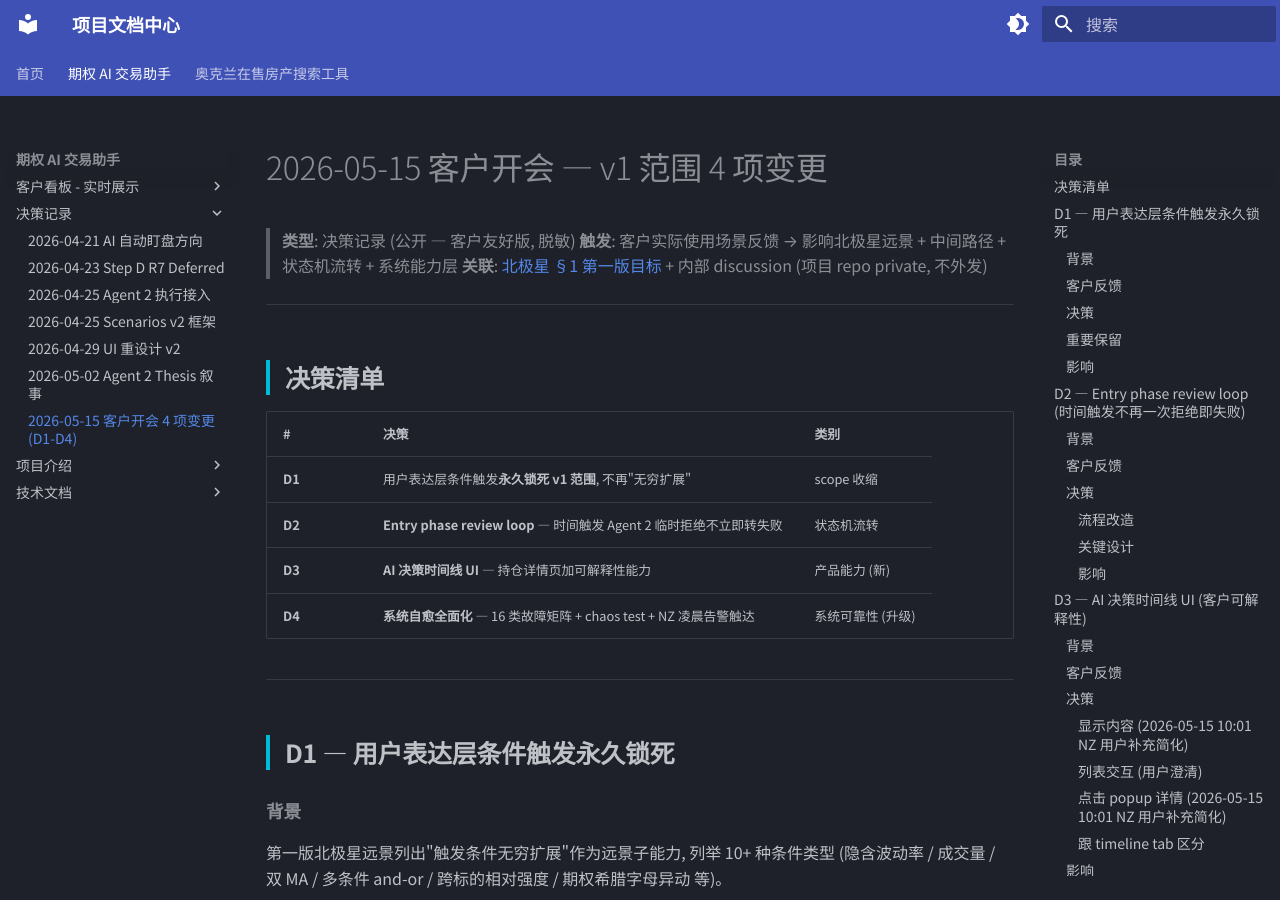
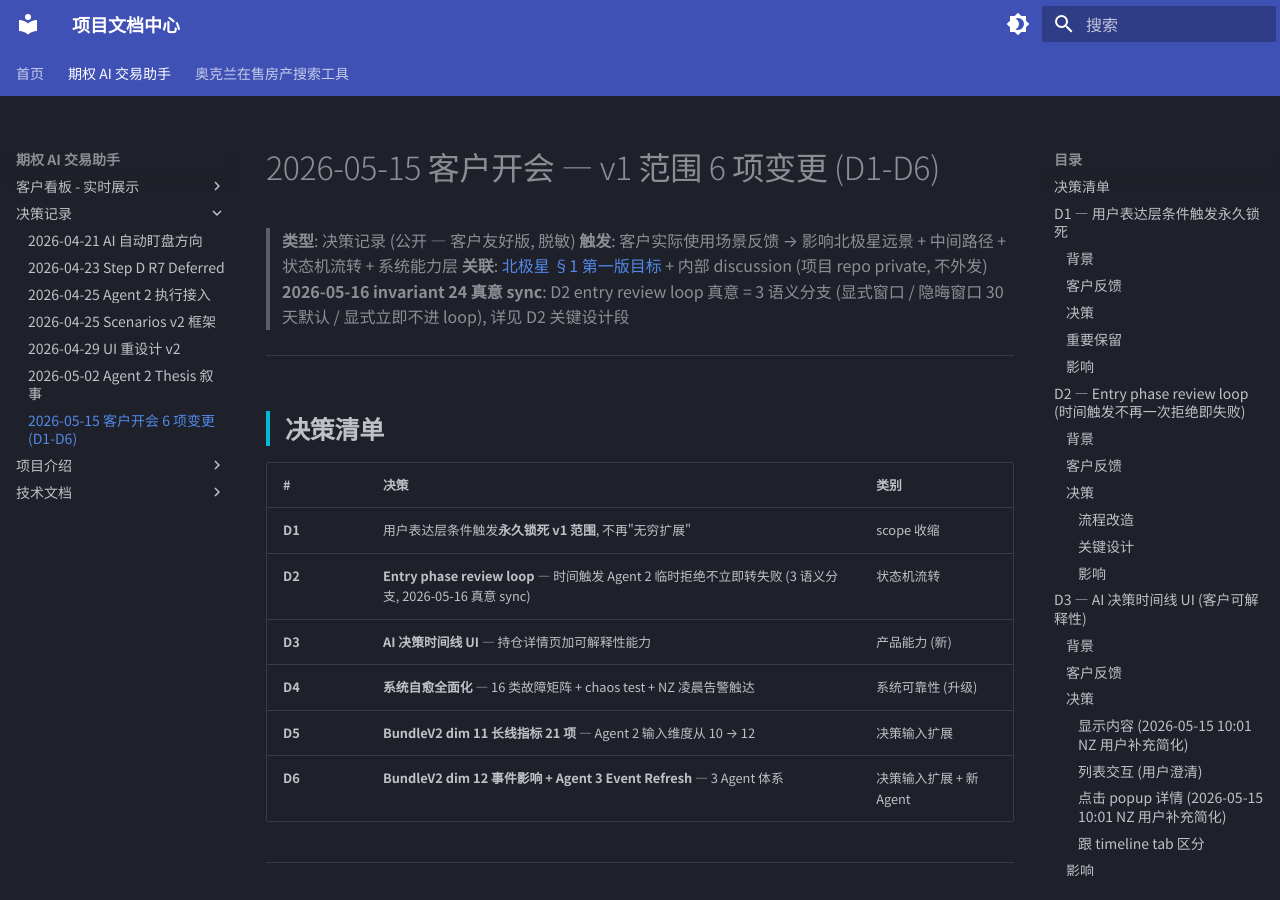
Before and after one commit to ChunmiaoYu/Projects-Wiki, an MkDocs documentation site: the page built from docs/options-trader/decisions/2026-05-15-client-meeting-scope-revision.md, in a window 1280 px wide and 900 px high. Built offline with MkDocs 1.6.1 and Material for MkDocs 9.7.7, drawn with Linux system fonts in a browser that asks for light colours; some of the changed text lies outside the part shown.

Commit message:
docs(options-trader F-2026-05-16-WIKI-CLIENT-MEETING-CHANGES-NOT-VISIBLE P1): D1-D6 wiki + index sync + invariant 24 真意 (3 语义分支) 修 stale 立即触发 +30 min loop 解读

```diff
--- a/docs/options-trader/decisions/2026-05-15-client-meeting-scope-revision.md
+++ b/docs/options-trader/decisions/2026-05-15-client-meeting-scope-revision.md
@@ -1,8 +1,9 @@
-# 2026-05-15 客户开会 — v1 范围 4 项变更
+# 2026-05-15 客户开会 — v1 范围 6 项变更 (D1-D6)
 
 > **类型**: 决策记录 (公开 — 客户友好版, 脱敏)
 > **触发**: 客户实际使用场景反馈 → 影响北极星远景 + 中间路径 + 状态机流转 + 系统能力层
 > **关联**: [北极星 §1 第一版目标](../specs/north-star-v1-target.md) + 内部 discussion (项目 repo private, 不外发)
+> **2026-05-16 invariant 24 真意 sync**: D2 entry review loop 真意 = 3 语义分支 (显式窗口 / 隐晦窗口 30 天默认 / 显式立即不进 loop), 详见 D2 关键设计段
 
 ---
 
@@ -11,9 +12,11 @@
 | # | 决策 | 类别 |
 |---|---|---|
 | D1 | 用户表达层条件触发**永久锁死 v1 范围**, 不再"无穷扩展" | scope 收缩 |
-| D2 | **Entry phase review loop** — 时间触发 Agent 2 临时拒绝不立即转失败 | 状态机流转 |
+| D2 | **Entry phase review loop** — 时间触发 Agent 2 临时拒绝不立即转失败 (3 语义分支, 2026-05-16 真意 sync) | 状态机流转 |
 | D3 | **AI 决策时间线 UI** — 持仓详情页加可解释性能力 | 产品能力 (新) |
 | D4 | **系统自愈全面化** — 16 类故障矩阵 + chaos test + NZ 凌晨告警触达 | 系统可靠性 (升级) |
+| D5 | **BundleV2 dim 11 长线指标 21 项** — Agent 2 输入维度从 10 → 12 | 决策输入扩展 |
+| D6 | **BundleV2 dim 12 事件影响 + Agent 3 Event Refresh** — 3 Agent 体系 | 决策输入扩展 + 新 Agent |
 
 ---
 
@@ -115,7 +118,10 @@
   - 周期由 LLM 决策延迟主导 (~15-30s/轮, 可能不到 1 min)
   - 单次 review 全管道 **timeout = 60s for entry phase** (round 4 用户 ack; vs 事件熔断 25s — entry window 30 min - 1 day 不像 ±15 min 紧迫, 给 LLM 充分时间; 真 hang 跳过该轮继续 loop)
 - **持仓 review 5 min 默认不动**: 用户提"仓位管理工人已有此设定"是误解现有行为 (现有持仓 review 默认 5 min/次, 仅事件窗口连续 loop). entry phase 复用**事件熔断 pattern**, 持仓 review 默认行为不改 (若期望持仓也改连续 loop = 另开 brainstorm, LLM 调用量级 10x)
-- **立即触发 (effective_now)** 默认 effective_until = +30 min, 也走此机制
+- **3 语义分支** (2026-05-16 invariant 24 真意 sync — 用户 Tier 1 纠正):
+  - **(a) 显式窗口** ("7 天内买 TSLA" / "本周" / "5/20 之前") → `effective_until = 用户给截止`, **进 loop**
+  - **(b) 隐晦表达窗口** ("看情况下单" / "等机会" / "合适时候" / 没明示时间但非立即) → **默认 `effective_until = NOW + 30 天`**, **进 loop**
+  - **(c) 显式立即** ("立即" / "马上" / "现在" / "今天就") → **不进 loop**, Agent 2 一次决策即 EXECUTE (下单, 撞 IBKR 端拒走 ORDER_FAILED → FAILED) 或一次拒绝即 FAILED
 - **PRICE_BREACH / MA_CROSSOVER 触发后**: 进 ENTRY_REVIEW_PHASE 直至窗口过期, **不依赖再次满足条件** (客户 "突破 280 买" 一旦回落 279.99 不应又得等突破)
 - **架构层复用 active_reviews 表** + 加 `review_phase` 列区分 ENTRY/POSITION
 
--- a/mkdocs.yml
+++ b/mkdocs.yml
@@ -94,7 +94,7 @@ nav:
       - 2026-04-25 Scenarios v2 框架: options-trader/decisions/2026-04-25-scenarios-v2-framework.md
       - 2026-04-29 UI 重设计 v2: options-trader/decisions/2026-04-29-ui-redesign.md
       - 2026-05-02 Agent 2 Thesis 叙事: options-trader/decisions/2026-05-02-agent2-thesis-narrative.md
-      - 2026-05-15 客户开会 4 项变更 (D1-D4): options-trader/decisions/2026-05-15-client-meeting-scope-revision.md
+      - 2026-05-15 客户开会 6 项变更 (D1-D6): options-trader/decisions/2026-05-15-client-meeting-scope-revision.md
     - 项目介绍:
       - options-trader/specs/README.md
       - ⭐ 北极星 §1 — 项目第一版目标: options-trader/specs/north-star-v1-target.md
```
Also changed, not shown: docs/index.md (+1 -1 lines), docs/options-trader/04_strategy.md (+15 -1 lines), docs/options-trader/specs/north-star-v1-target.md (+1 -1 lines).
